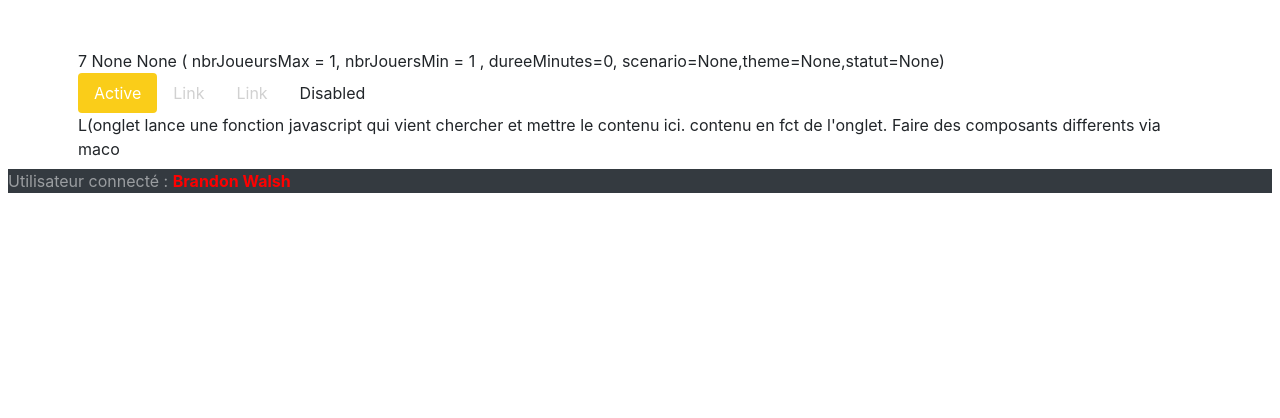
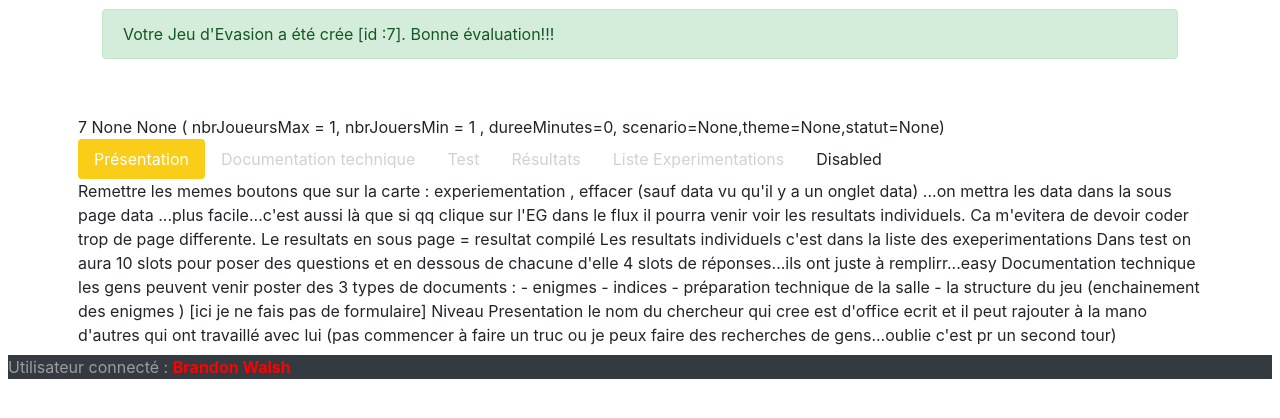
Before and after one commit to rkabimbi/evscape_flask_ok, a Flask app: page /specificationMesJEEI in a window 1280 px wide. Shown: the part 56-474 px from the top of the page. Run offline with Flask 2, Linux system fonts and the light colour scheme; a user stored in the database is signed in; data comes from the database, SQL or seed files in the repository; some libraries are stand-ins or nearby versions.

Commit message:
grosse session où je viens de gerer une partie des aspects db et j'arrrive à tt renvoyer correctement et proprement dans la page de specification

```diff
--- a/my_app/routes_specificationMesJEEI.py
+++ b/my_app/routes_specificationMesJEEI.py
@@ -67,6 +67,8 @@ def fonction_specificationMesJEEI():
         db.session.add(monJEEIAEnvoyer)#sauve dans la DB
         db.session.commit()
         newJeeiId=Jeei.query.order_by(Jeei.id.desc()).first().id
+        flash("Votre Jeu d'Evasion a été crée [id :"+str(newJeeiId)+ "]. Bonne évaluation!!!", 'success')
+
 
 
     print(monJEEIAEnvoyer)
--- a/my_app/templates/parentPage.html
+++ b/my_app/templates/parentPage.html
@@ -36,7 +36,7 @@
                 <div class="p-4 flash">
                     {% if form is defined and form.errors is defined %}
                     {% for field, errors in form.errors.items() %}
-                        <div class="alert alert-danger">
+                        <div class="alert alert-danger ">
                             {{ form[field].label }} {{ ', '.join(errors) }}
                         </div>
                         {% endfor %}
--- a/my_app/templates/specificationMesJEEI.html
+++ b/my_app/templates/specificationMesJEEI.html
@@ -19,13 +19,20 @@
 <row>
 <ul class="nav nav-pills">
     <li class="nav-item">
-      <a class="nav-link active" aria-current="page" href="#">Active</a>
+      <a class="nav-link active" aria-current="page" href="#">Présentation</a>
+    </li>
+
+    <li class="nav-item">
+      <a class="nav-link" href="#">Documentation technique</a>
     </li>
     <li class="nav-item">
-      <a class="nav-link" href="#">Link</a>
+      <a class="nav-link" href="#">Test</a>
     </li>
     <li class="nav-item">
-      <a class="nav-link" href="#">Link</a>
+      <a class="nav-link" href="#">Résultats</a>
+    </li>
+    <li class="nav-item">
+      <a class="nav-link" href="#">Liste Experimentations</a>
     </li>
     <li class="nav-item">
       <a class="nav-link disabled">Disabled</a>
@@ -34,7 +41,21 @@
 </row>
 <row>
     <div>
-        L(onglet lance une fonction javascript qui vient chercher et mettre le contenu ici. contenu en fct de l'onglet. Faire des composants differents via maco
+        Remettre les memes boutons que sur la carte : experiementation , effacer (sauf data vu qu'il y a un onglet data)
+         ...on  mettra les data dans la sous page data ...plus facile...c'est aussi là que si qq clique sur l'EG dans le flux il pourra venir voir les resultats individuels. Ca m'evitera de devoir coder trop de page differente.
+        Le resultats en sous page = resultat compilé
+        Les resultats individuels c'est dans la liste des exeperimentations
+
+        Dans test on aura 10 slots pour poser des questions et en dessous de chacune d'elle 4 slots de réponses...ils ont juste à remplirr...easy
+
+        Documentation technique les gens peuvent venir poster des 3 types de documents :
+        - enigmes
+        - indices
+        - préparation technique de la salle
+        - la structure du jeu (enchainement des enigmes )
+        [ici je ne fais pas de formulaire]
+
+        Niveau Presentation le nom du chercheur qui cree est d'office ecrit et il peut rajouter à la mano d'autres qui ont travaillé avec lui (pas commencer à faire un truc ou je peux faire des recherches de gens...oublie c'est pr un second tour)
     </div>
 </row>
 
```
